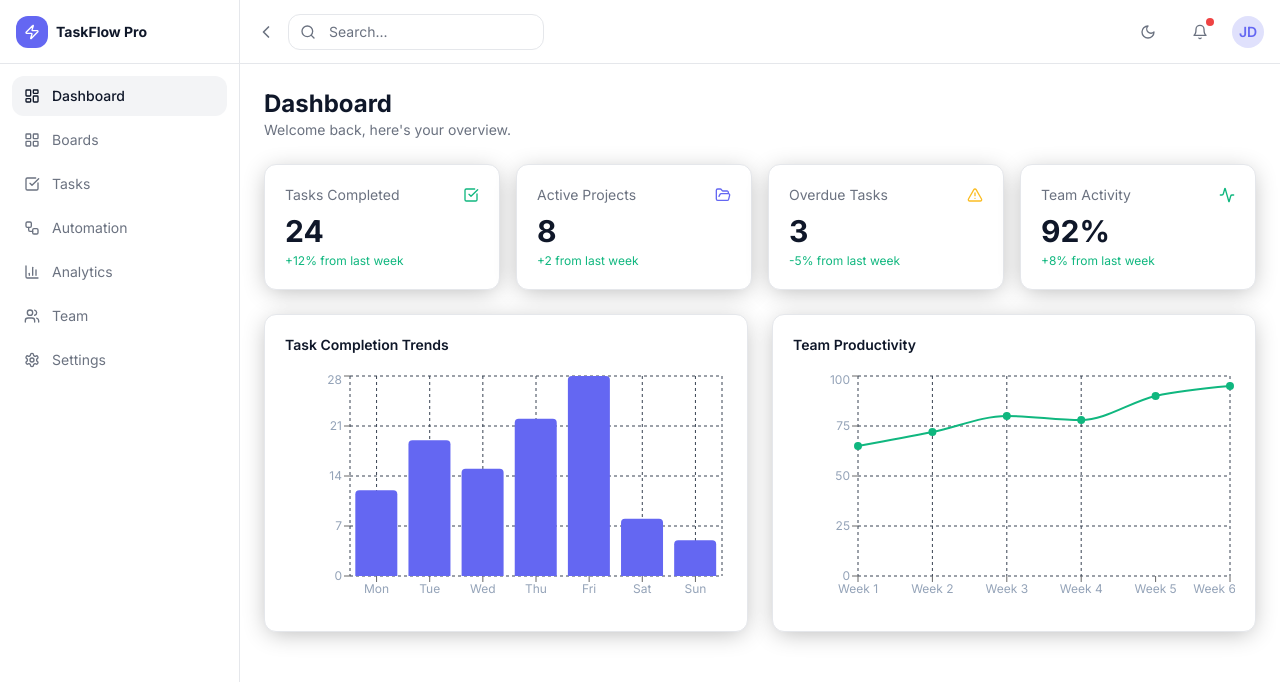
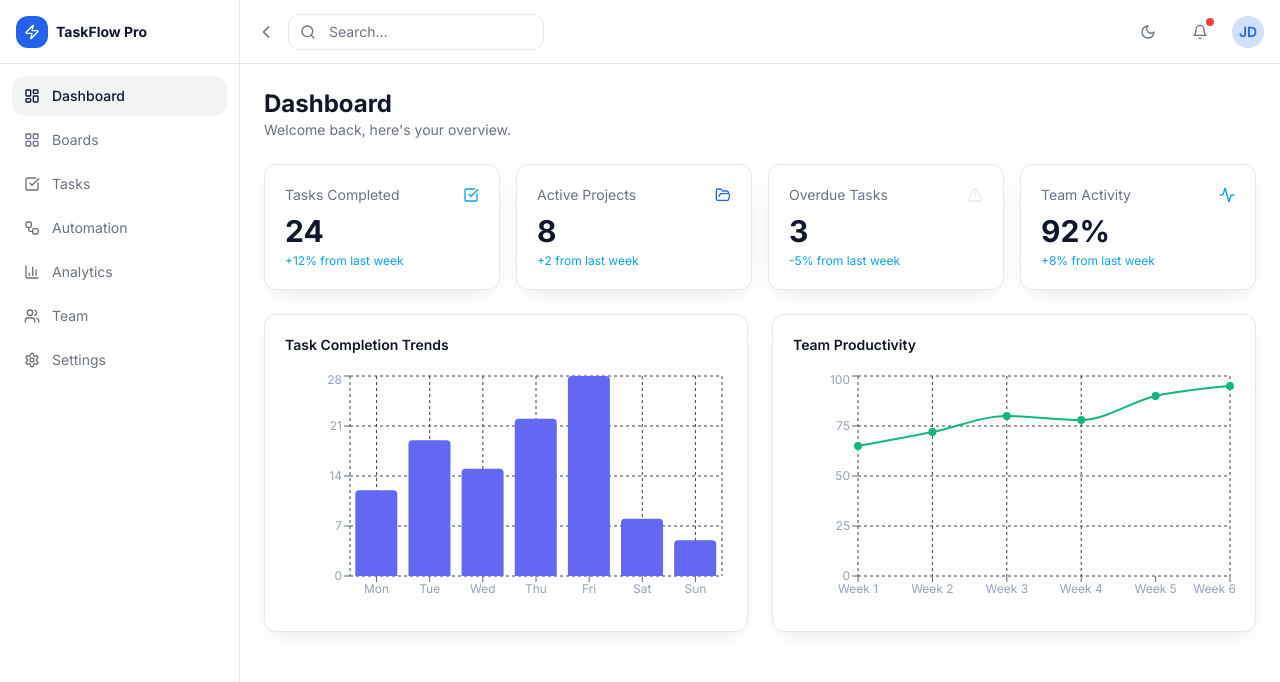
Before and after one commit to NatashaV200/Taskflow-pro, a React (Vite) app: page /dashboard in a window 1280 px wide. Shown: the top 682 px of the page. Built offline with nearby package versions, Linux system fonts and the light colour scheme; no server answers.

Commit message:
change  commit

```diff
--- a/src/index.css
+++ b/src/index.css
@@ -17,43 +17,43 @@
     --popover: 0 0% 100%;
     --popover-foreground: 222 47% 11%;
 
-    --primary: 239 84% 67%;
+    --primary: 221 83% 53%;
     --primary-foreground: 0 0% 100%;
 
-    --secondary: 160 84% 39%;
-    --secondary-foreground: 0 0% 100%;
+    --secondary: 199 89% 48%;
+    --secondary-foreground: 210 40% 98%;
 
     --muted: 220 14% 96%;
     --muted-foreground: 220 9% 46%;
 
-    --accent: 43 96% 56%;
-    --accent-foreground: 28 100% 16%;
+    --accent: 215 20% 92%;
+    --accent-foreground: 222 47% 11%;
 
     --destructive: 0 84% 60%;
     --destructive-foreground: 0 0% 100%;
 
     --border: 220 13% 91%;
     --input: 220 13% 91%;
-    --ring: 239 84% 67%;
+    --ring: 221 83% 53%;
 
     --radius: 0.75rem;
 
     --sidebar-background: 0 0% 100%;
     --sidebar-foreground: 220 9% 46%;
-    --sidebar-primary: 239 84% 67%;
+    --sidebar-primary: 221 83% 53%;
     --sidebar-primary-foreground: 0 0% 100%;
     --sidebar-accent: 220 14% 96%;
     --sidebar-accent-foreground: 222 47% 11%;
     --sidebar-border: 220 13% 91%;
-    --sidebar-ring: 239 84% 67%;
+    --sidebar-ring: 221 83% 53%;
 
     /* Custom tokens */
-    --gradient-primary: linear-gradient(135deg, hsl(239 84% 67%), hsl(250 84% 57%));
-    --gradient-secondary: linear-gradient(135deg, hsl(160 84% 39%), hsl(170 84% 34%));
-    --gradient-accent: linear-gradient(135deg, hsl(43 96% 56%), hsl(35 96% 50%));
-    --gradient-hero: linear-gradient(135deg, hsl(239 84% 67% / 0.15), hsl(160 84% 39% / 0.1), transparent);
-    --shadow-card: 0 4px 24px -4px hsl(0 0% 0% / 0.3);
-    --shadow-glow: 0 0 40px -8px hsl(239 84% 67% / 0.3);
+    --gradient-primary: linear-gradient(135deg, hsl(221 83% 53%), hsl(217 91% 60%));
+    --gradient-secondary: linear-gradient(135deg, hsl(199 89% 48%), hsl(201 96% 42%));
+    --gradient-accent: linear-gradient(135deg, hsl(215 20% 92%), hsl(220 14% 88%));
+    --gradient-hero: linear-gradient(135deg, hsl(221 83% 53% / 0.12), hsl(199 89% 48% / 0.08), transparent);
+    --shadow-card: 0 8px 24px -12px hsl(220 40% 2% / 0.18);
+    --shadow-glow: 0 0 36px -12px hsl(221 83% 53% / 0.25);
   }
 
   .dark {
@@ -66,40 +66,40 @@
     --popover: 217 33% 17%;
     --popover-foreground: 210 40% 98%;
 
-    --primary: 239 84% 67%;
+    --primary: 217 91% 60%;
     --primary-foreground: 0 0% 100%;
 
-    --secondary: 160 84% 39%;
-    --secondary-foreground: 0 0% 100%;
+    --secondary: 199 89% 48%;
+    --secondary-foreground: 210 40% 98%;
 
     --muted: 217 19% 27%;
     --muted-foreground: 215 20% 65%;
 
-    --accent: 43 96% 56%;
-    --accent-foreground: 222 47% 11%;
+    --accent: 217 19% 22%;
+    --accent-foreground: 210 40% 98%;
 
     --destructive: 0 84% 60%;
     --destructive-foreground: 0 0% 100%;
 
     --border: 217 19% 27%;
     --input: 217 19% 27%;
-    --ring: 239 84% 67%;
+    --ring: 217 91% 60%;
 
     --sidebar-background: 222 47% 9%;
     --sidebar-foreground: 215 20% 65%;
-    --sidebar-primary: 239 84% 67%;
+    --sidebar-primary: 217 91% 60%;
     --sidebar-primary-foreground: 0 0% 100%;
     --sidebar-accent: 217 19% 17%;
     --sidebar-accent-foreground: 210 40% 98%;
     --sidebar-border: 217 19% 20%;
-    --sidebar-ring: 239 84% 67%;
+    --sidebar-ring: 217 91% 60%;
 
-    --gradient-primary: linear-gradient(135deg, hsl(239 84% 67%), hsl(250 84% 57%));
-    --gradient-secondary: linear-gradient(135deg, hsl(160 84% 39%), hsl(170 84% 34%));
-    --gradient-accent: linear-gradient(135deg, hsl(43 96% 56%), hsl(35 96% 50%));
-    --gradient-hero: linear-gradient(135deg, hsl(239 84% 67% / 0.15), hsl(160 84% 39% / 0.1), transparent);
-    --shadow-card: 0 4px 24px -4px hsl(0 0% 0% / 0.3);
-    --shadow-glow: 0 0 40px -8px hsl(239 84% 67% / 0.3);
+    --gradient-primary: linear-gradient(135deg, hsl(217 91% 60%), hsl(221 83% 53%));
+    --gradient-secondary: linear-gradient(135deg, hsl(199 89% 48%), hsl(201 96% 42%));
+    --gradient-accent: linear-gradient(135deg, hsl(217 19% 22%), hsl(217 19% 18%));
+    --gradient-hero: linear-gradient(135deg, hsl(217 91% 60% / 0.14), hsl(199 89% 48% / 0.08), transparent);
+    --shadow-card: 0 10px 28px -14px hsl(220 40% 2% / 0.55);
+    --shadow-glow: 0 0 40px -12px hsl(217 91% 60% / 0.32);
   }
 }
 
```
